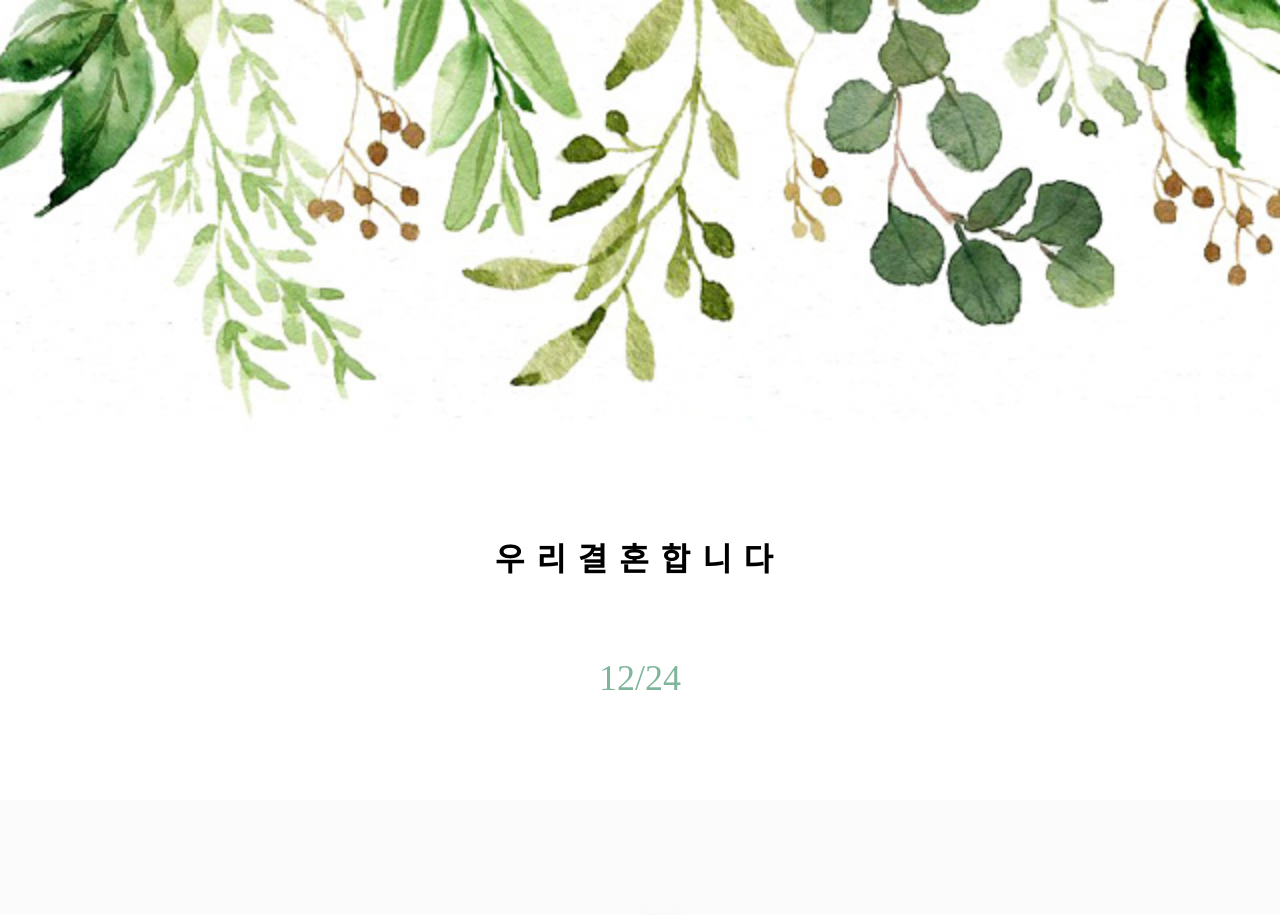
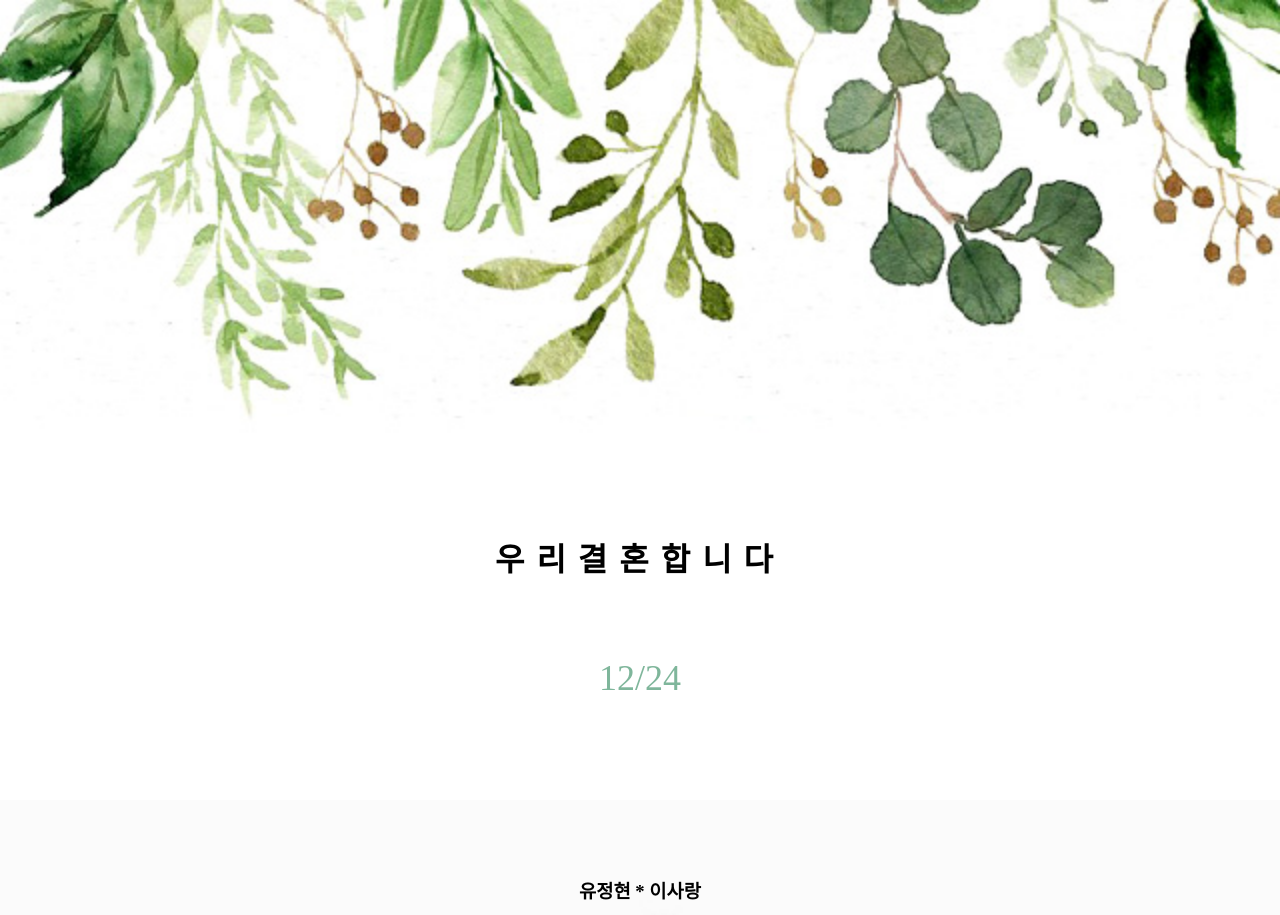
Before and after one commit to ahnpro/mc, a plain HTML site: page index.html in a window 1280 px wide. Shown: the top 915 px of the page. Drawn offline with Linux system fonts and the light colour scheme.

Commit message:
Add files via upload

```diff
--- a/index.html
+++ b/index.html
@@ -21,7 +21,7 @@
             /* hero */
             .hero{width: 100%; height: 100%;}
             .hero_title{margin-top: 100px;  letter-spacing:12;}
-            .hero_name{margin-top: 200px;}
+            .hero_name{margin-top: 100px;}
 
             /* invite */
             .invite_wrap{width: 100%; height: 100; background-color: #fbfbfb; padding-top: 100px;}
@@ -62,7 +62,7 @@
             <h2 class="text_green">12/24</h2><br>
             <h3 class="hero_name"> 유정현 * 이사랑</h3><br>
             <p>
-                2020.12.24  SAT 12:00 PM<br>
+                2020.12.24 SAT 12:00 PM<br>
                 소풍컨벤션웨딩 7층 라온제나홀
             </p>
         </div>
```
